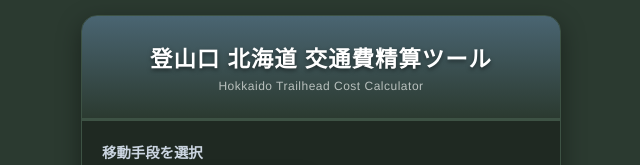
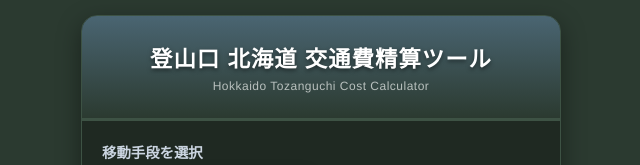
Before and after one commit to yh0505415-tech/hokkaido-tozanguchi, a plain HTML site: page index.html in a window 1280 px wide. Shown: the top 165 px of the page, 319-959 px from the left. Drawn offline with Linux system fonts and the light colour scheme.

Commit message:
Update index.html

```diff
--- a/index.html
+++ b/index.html
@@ -280,7 +280,7 @@
 <div class="container">
     <div class="header-graphic">
         <h1>登山口 北海道 交通費精算ツール</h1>
-        <div class="sub-title">Hokkaido Trailhead Cost Calculator</div>
+        <div class="sub-title">Hokkaido Tozanguchi Cost Calculator</div>
     </div>
 
     <div class="form-content">
```
